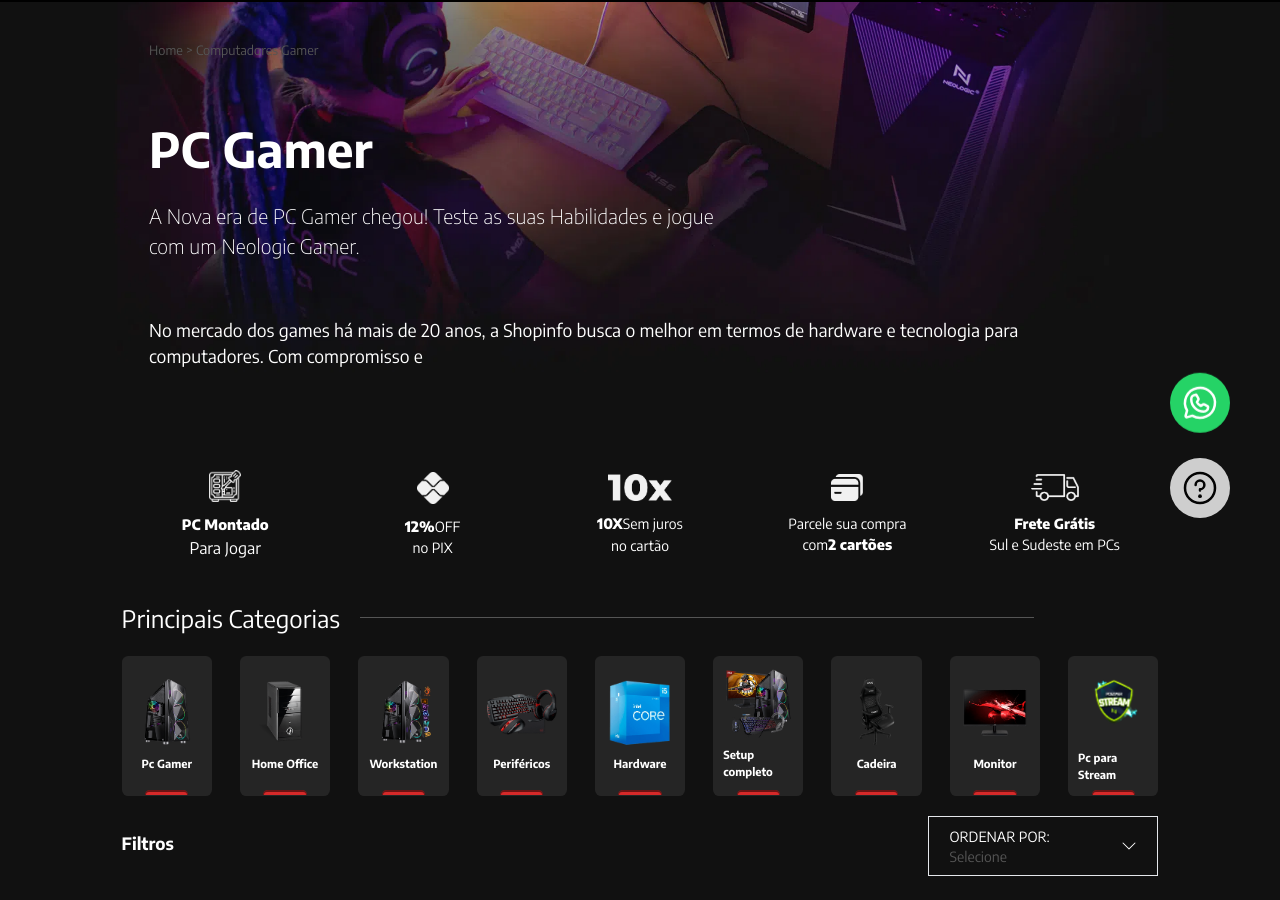
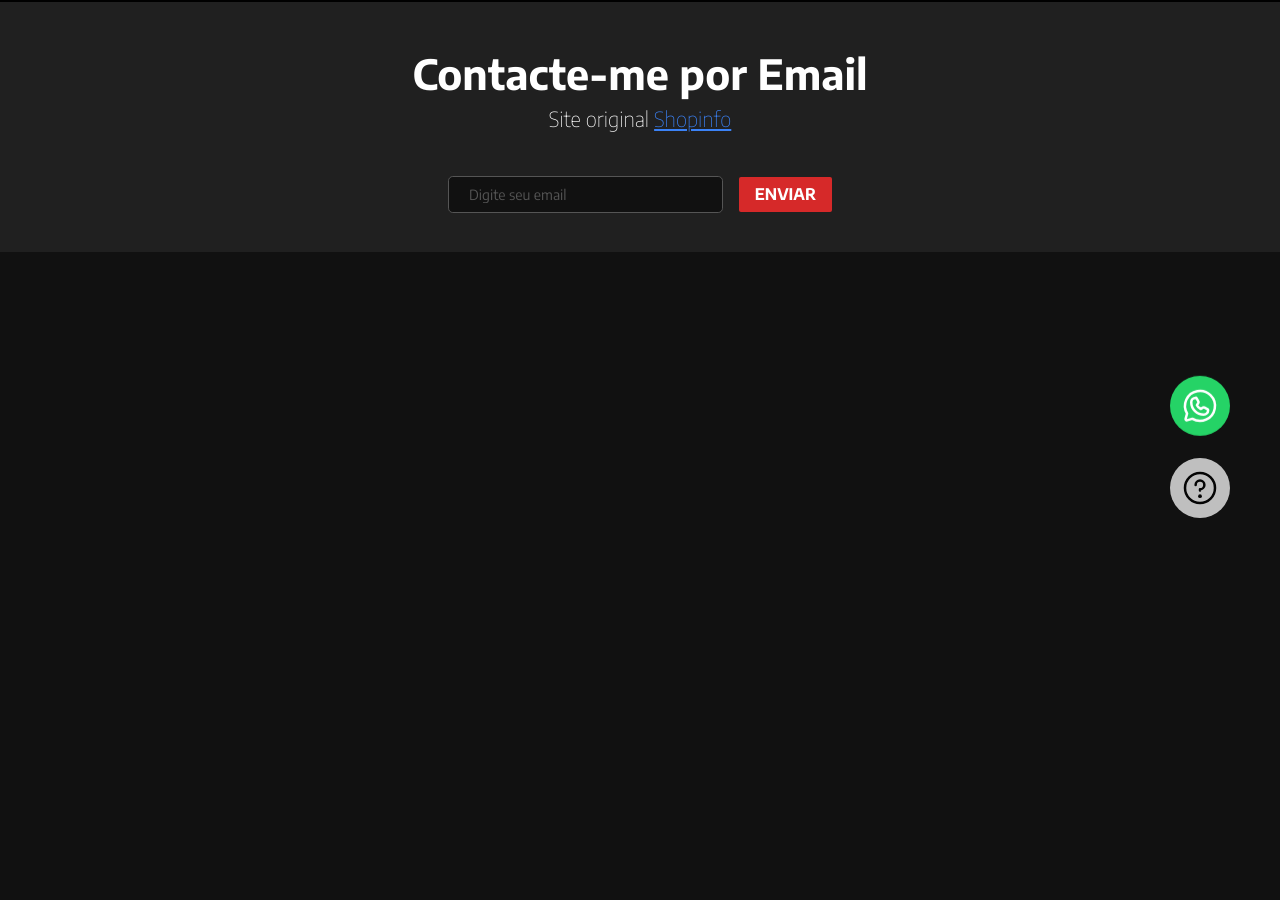
Before and after one commit to CodeMaster1025/Shopinfo-NextJS-Typescript-Tailwind-CSS-, a Next.js app: page /hardware in a window 1280 px wide. Shown: the part 158-1058 px from the top of the page. After the commit the page ends 800 px from the top, so only its background shows below. Built offline with nearby package versions, Linux system fonts and the light colour scheme.

Commit message:
Render recebendo props para criar as páginas

```diff
--- a/src/components/_ui/PublicityCard/v7/index.tsx
+++ b/src/components/_ui/PublicityCard/v7/index.tsx
@@ -28,7 +28,7 @@
 }}> = ({ computer }) => {
     return(
         <PublicityCard.Root
-            className='px-7 pt-3 w-[230px] bg-[#dadada19] before-name'
+            className='px-7 pt-3 w-[230px]  before-name'
             id={computer.id} resize transparent
             useLinkJustOnCardBody
         >
--- a/src/components/_ui/Render/index.tsx
+++ b/src/components/_ui/Render/index.tsx
@@ -88,19 +88,42 @@
   subtitle: string
   paragraph: string
   section: string
+  render_card: React.FC<{
+      computer: {
+        title: string;
+        price: string;
+        old_price: string;
+        stars: number;
+        favorites: boolean;
+        id: string;
+        image: string;
+        name: string;
+        processor: string;
+        mark: string;
+        videoboard: string;
+        memory: string;
+        HD: string;
+        SSD: string;
+        WIFI: boolean;
+        specifications: {
+            icon: string, setting: string
+        }[];
+      }}>
 }
 
-export default function Render()  {
+export default function Render({
+  banner_img, title, subtitle, paragraph, section, render_card: Card
+}: RenderProps)  {
   return (
     <div>
       <Banner.Gradient.Root>
-				<Banner.Image url="/assets/img/choosepc-gmer.webp"/>
+				<Banner.Image url={banner_img}/>
 				<div className='absolute top-0 left-10 m-auto'>
-					<Banner.Gradient.Container section='Home > Computadores Gamer'>
+					<Banner.Gradient.Container section={section}>
 						<Banner.Gradient.Content
-							title='PC Gamer'
-							subtitle='A Nova era de PC Gamer chegou! Teste as suas Habilidades e jogue com um Neologic Gamer.'
-							paraghraph='No mercado dos games há mais de 20 anos, a Shopinfo busca o melhor em termos de hardware e tecnologia para computadores. Com compromisso e'
+							title={title}
+							subtitle={subtitle}
+							paraghraph={paragraph}
 						/>
 					</Banner.Gradient.Container>
 				</div>
@@ -141,7 +164,7 @@
                 <div>
                   <ul className='flex-1 grid grid-cols-4 gap-7'>
                     {pcGamers.all.map(computer => (
-                      <PublicityCardV7 key={computer.id} computer={computer}/>
+                      <Card key={computer.id} computer={computer}/>
                     ))}
                   </ul>
                   <div className='mt-20 flex justify-center items-center'>
--- a/src/pages/hardware/index.tsx
+++ b/src/pages/hardware/index.tsx
@@ -4,5 +4,5 @@
 // import { Container } from './styles';
 
 export default function page() {
-  return <Render/>
+  return <></>
 }
--- a/src/pages/home-office/index.tsx
+++ b/src/pages/home-office/index.tsx
@@ -4,5 +4,5 @@
 // import { Container } from './styles';
 
 export default function page() {
-  return <Render/>
+  return <></>
 }
--- a/src/pages/pc-gamer/index.tsx
+++ b/src/pages/pc-gamer/index.tsx
@@ -1,5 +1,13 @@
+import { PublicityCardV7 } from "@/components/_ui/PublicityCard/v7";
 import Render from "@/components/_ui/Render";
 
 export default function page() {
-  return <Render />
+  return <Render
+    banner_img="/assets/img/choosepc-gmer.webp"
+    section='Home > Computadores Gamer'
+    title="PC Gamer"
+    subtitle="A Nova era de PC Gamer chegou! Teste as suas Habilidades e jogue com um Neologic Gamer."
+    paragraph="No mercado dos games há mais de 20 anos, a Shopinfo busca o melhor em termos de hardware e tecnologia para computadores. Com compromisso e"
+    render_card={PublicityCardV7}
+  />
 }
--- a/src/pages/periferics/index.tsx
+++ b/src/pages/periferics/index.tsx
@@ -4,5 +4,5 @@
 // import { Container } from './styles';
 
 export default function page() {
-  return <Render />
+  return<></>
 }
```
